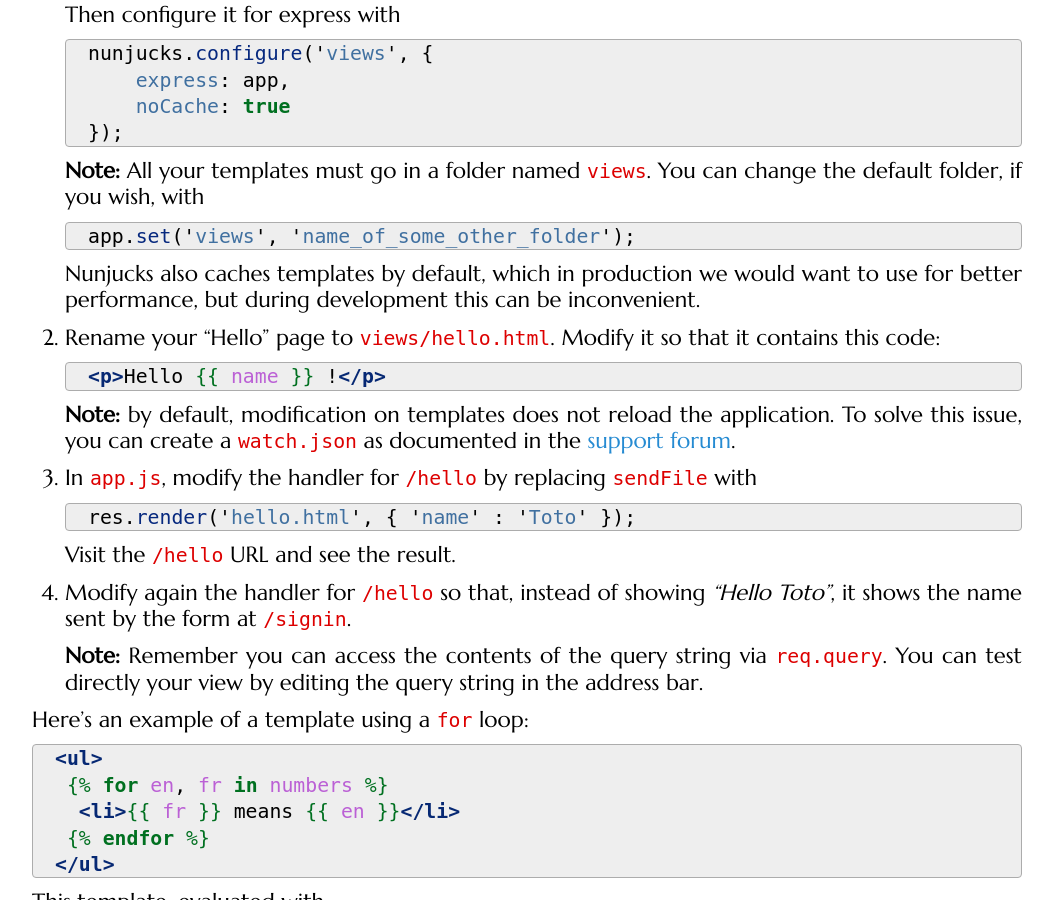
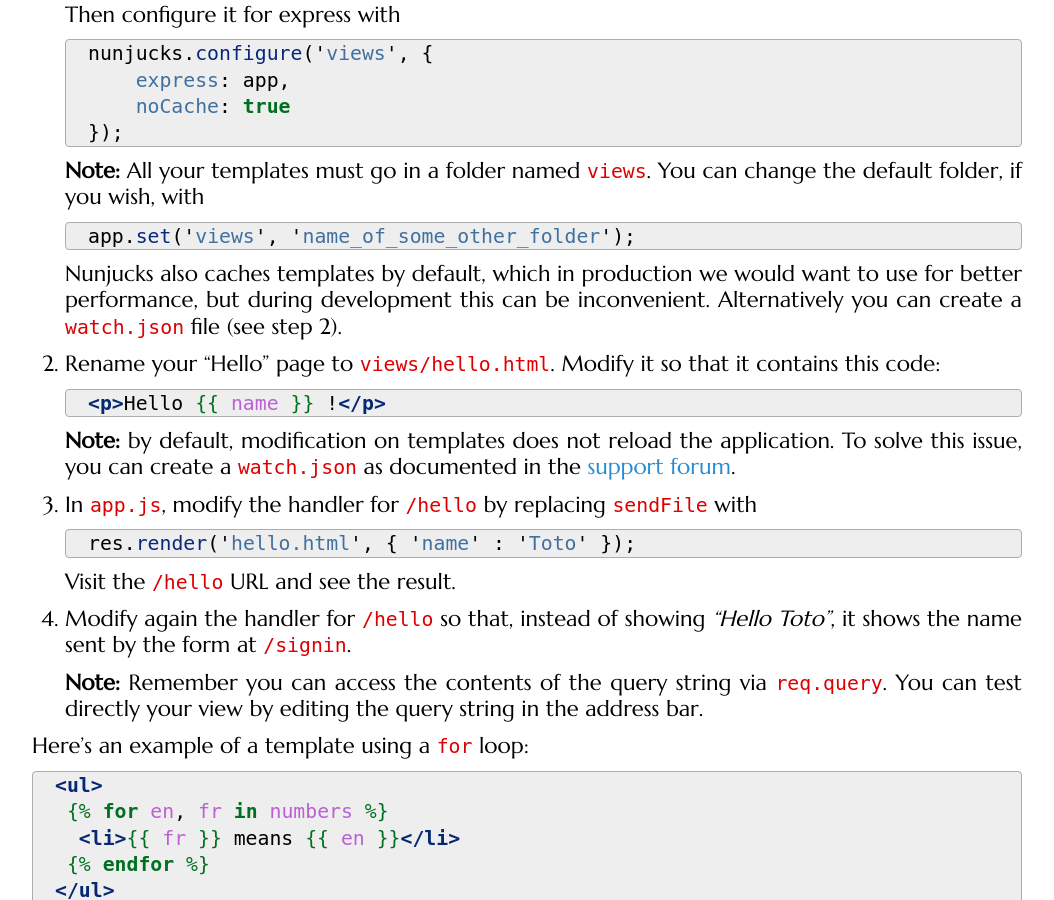
Before and after one commit to defeo/aws, a Jekyll site: the page built from _tutorials/templates-etat.md, in a window 1280 px wide and 900 px high, scrolled down 4280 px. Shown: the whole window, without its empty margins (113-1167 px from the left). Built offline with Jekyll 4.4.1, drawn with Linux system fonts in a browser that asks for light colours; some web fonts are replaced.

Commit message:
Update templates-etat.md
Ah, I see you mentioned watch.json

```diff
--- a/_tutorials/templates-etat.md
+++ b/_tutorials/templates-etat.md
@@ -198,7 +198,7 @@ tutorial we will stick to variable evaluation (the example above),
 
    Nunjucks also caches templates by default, which in production we would
    want to use for better performance, but during development this can be
-   inconvenient.
+   inconvenient.  Alternatively you can create a `watch.json` file (see step 2).
 
 2. Rename your "Hello" page to `views/hello.html`. Modify it so that
    it contains this code:
```
